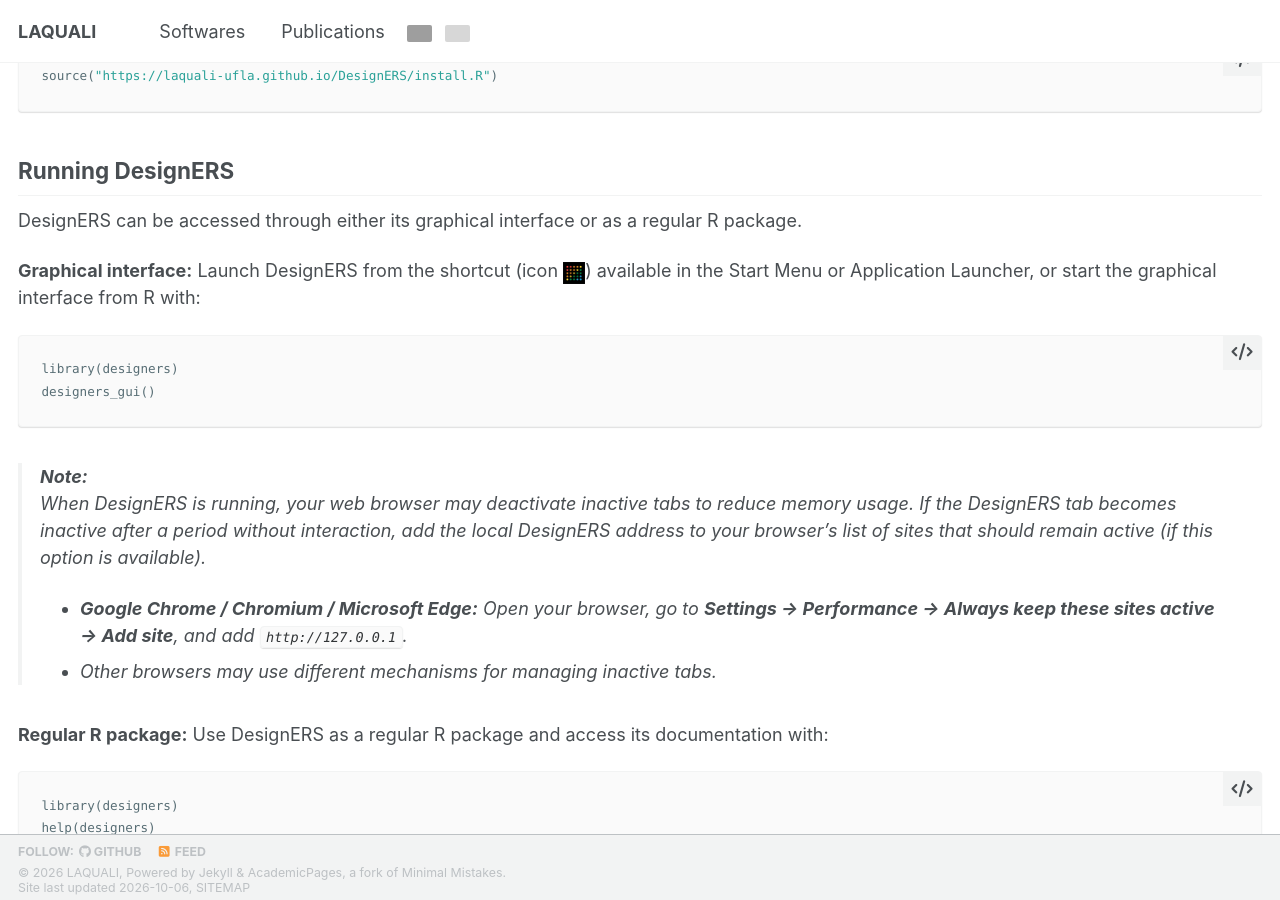
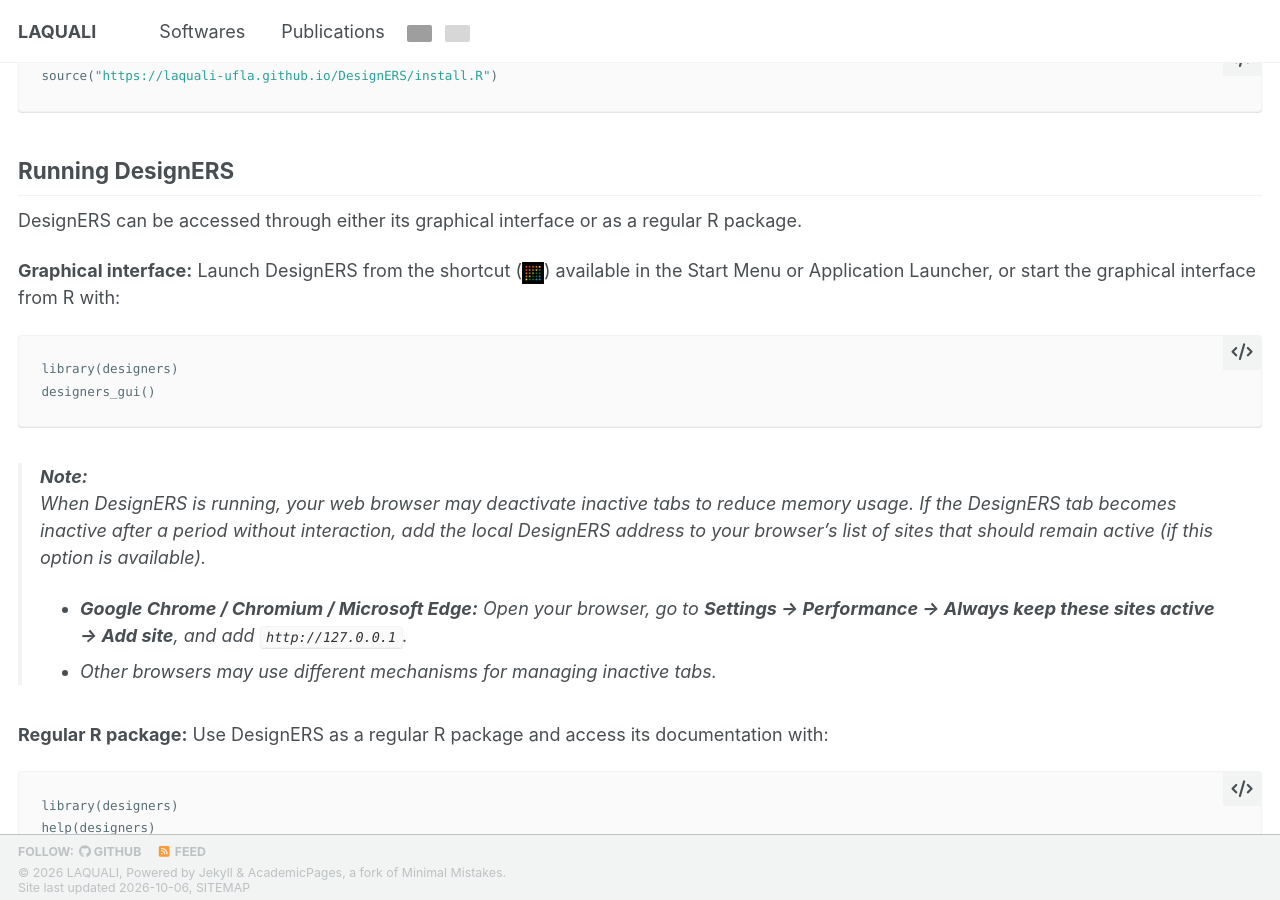
Before and after one commit to LAQUALI-UFLA/laquali-ufla.github.io, a Jekyll site: the page built from _pages/softwares/designers_temporary.md, in a window 1280 px wide and 900 px high, scrolled down 1029 px. Built offline with Jekyll 4.4.1, drawn with Linux system fonts in a browser that asks for light colours; a style sheet for code colours, icons or effects is not loaded; grey boxes are pictures that could not be loaded.

Commit message:
Update designers_temporary.md

````diff
--- a/_pages/softwares/designers_temporary.md
+++ b/_pages/softwares/designers_temporary.md
@@ -36,7 +36,7 @@ source("https://laquali-ufla.github.io/DesignERS/install.R")
 ## Running DesignERS
 DesignERS can be accessed through either its graphical interface or as a regular R package.
 
-**Graphical interface:** Launch DesignERS from the shortcut (icon <img src="/images/logo_DesignERS.png" style="height: 22px; width: auto; vertical-align: middle;">) available in the Start Menu or Application Launcher, or start the graphical interface from R with:
+**Graphical interface:** Launch DesignERS from the shortcut (<img src="/images/logo_DesignERS.png" style="height: 22px; width: auto; vertical-align: middle;">) available in the Start Menu or Application Launcher, or start the graphical interface from R with:
 
 ```r
 library(designers)
````
